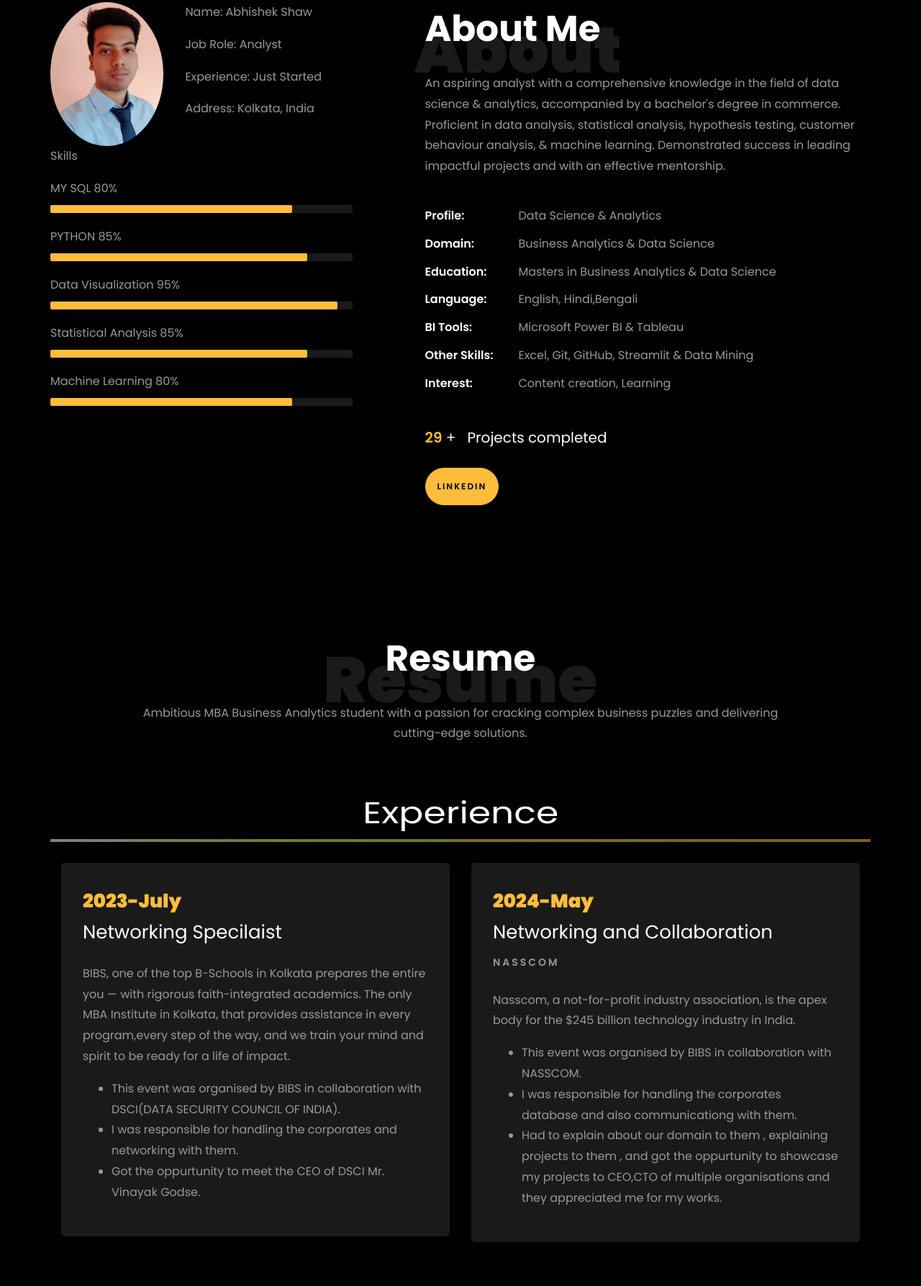
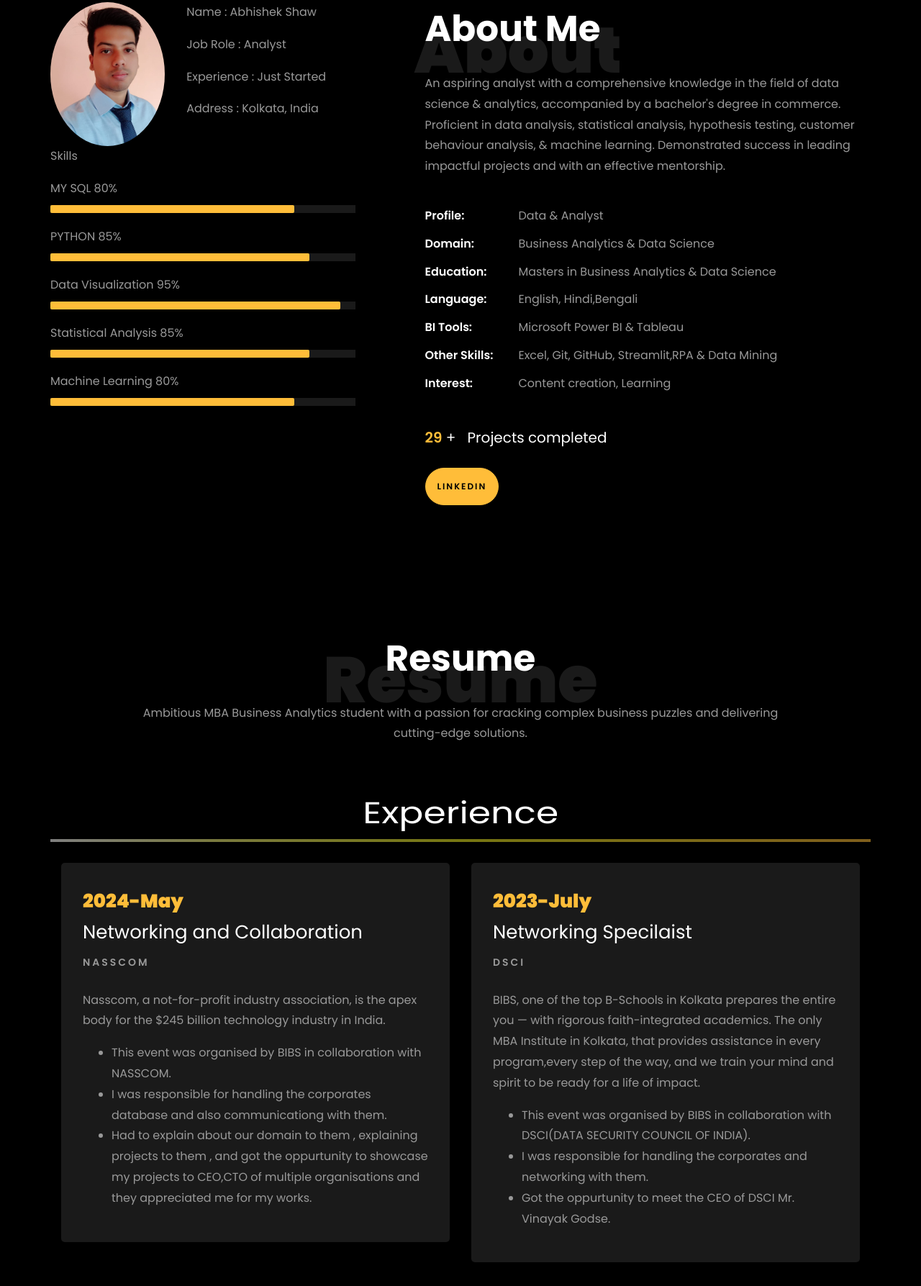
Before and after one commit to abhishekshaw020/abhishekshaw.github.io, a plain HTML site: page index.html in a window 1280 px wide. Shown: the part 859-2646 px from the top of the page at 72% size. Drawn offline with Linux system fonts and the light colour scheme; animation ran at ten frames a second; files whose address does not match are found by name.

Commit message:
Update index.html

```diff
--- a/index.html
+++ b/index.html
@@ -219,10 +219,10 @@
 									<!-- Details next to profile image -->
 									<div class="col-sm-6 col-md-7">
 									  <div class="about-info">
-										<p><span class="title-s">Name: </span> <span>Abhishek Shaw</span></p>
-										<p><span class="title-s">Job Role: </span> <span>Analyst</span></p>
-										<p><span class="title-s">Experience: </span> <span>Just Started</span></p>
-										<p><span class="title-s">Address: </span> <span>Kolkata, India</span></p>
+										<p><span class="title-s">Name : </span> <span> Abhishek Shaw</span></p>
+										<p><span class="title-s">Job Role : </span> <span> Analyst</span></p>
+										<p><span class="title-s">Experience : </span> <span> Just Started</span></p>
+										<p><span class="title-s">Address : </span> <span> Kolkata, India</span></p>
 									  </div>
 									</div>
 								  </div>
@@ -274,12 +274,12 @@
 									Proficient in data analysis, statistical analysis, hypothesis testing, customer behaviour analysis, &amp; machine learning.
 									Demonstrated success in leading impactful projects and with an effective mentorship.</p>
 								<ul class="about-info mt-4 px-md-0 px-2">
-									<li class="d-flex"><span>Profile:</span> <span>Data Science &amp; Analytics</span></li>
+									<li class="d-flex"><span>Profile:</span> <span>Data &amp; Analyst</span></li>
 									<li class="d-flex"><span>Domain:</span> <span>Business Analytics &amp; Data Science </span></li>
 									<li class="d-flex"><span>Education:</span> <span>Masters in Business Analytics & Data Science</span></li>
 									<li class="d-flex"><span>Language:</span> <span>English, Hindi,Bengali</span></li>
 									<li class="d-flex"><span>BI Tools:</span> <span>Microsoft Power BI &amp; Tableau</span></li>
-									<li class="d-flex"><span>Other Skills:</span> <span> Excel, Git, GitHub, Streamlit &amp; Data Mining</span></li>
+									<li class="d-flex"><span>Other Skills:</span> <span> Excel, Git, GitHub, Streamlit,RPA &amp; Data Mining</span></li>
 									<li class="d-flex"><span>Interest:</span> <span>Content creation, Learning</span></li>
 
 								</ul>
@@ -324,22 +324,6 @@
 		<div class="row">
 				<div class="col-md-6">
 					<div class="resume-wrap ftco-animate">
-						<span class="date">2023-July</span>
-						<h2>Networking Specilaist</h2>
-						<span class="position"></span>
-						<p class="mt-4">BIBS, one of the top B-Schools in Kolkata prepares the entire you — with rigorous faith-integrated academics. The only MBA Institute in Kolkata, that provides assistance in every program,every step of the way, and we train your mind and spirit to be ready for a life of impact.
-							<ul>
-								<li>This event was organised by BIBS in collaboration with DSCI(DATA SECURITY COUNCIL OF INDIA).</li>
-								<li>I was responsible for handling the corporates and networking with them.</li>
-								<li>Got the oppurtunity to meet the CEO of DSCI Mr. Vinayak Godse.</li>
-							</ul>
-						</p>
-					</div>
-
-				</div>
-
-				<div class="col-md-6">
-					<div class="resume-wrap ftco-animate">
 						<span class="date">2024-May</span>
 						<h2>Networking and Collaboration</h2>
 						<span class="position">NASSCOM</span>
@@ -348,6 +332,21 @@
 								<li>This event was organised by BIBS in collaboration with NASSCOM.</li>
 								<li>I was responsible for handling the corporates database and also communicationg with them.</li>
 								<li>Had to explain about our domain to them , explaining projects to them , and got the oppurtunity to showcase my projects to CEO,CTO of multiple organisations and they appreciated me for my works.</li>
+							</ul>
+						</p>
+					</div>
+
+				</div>
+			<div class="col-md-6">
+					<div class="resume-wrap ftco-animate">
+						<span class="date">2023-July</span>
+						<h2>Networking Specilaist</h2>
+						<span class="position">DSCI</span>
+						<p class="mt-4">BIBS, one of the top B-Schools in Kolkata prepares the entire you — with rigorous faith-integrated academics. The only MBA Institute in Kolkata, that provides assistance in every program,every step of the way, and we train your mind and spirit to be ready for a life of impact.
+							<ul>
+								<li>This event was organised by BIBS in collaboration with DSCI(DATA SECURITY COUNCIL OF INDIA).</li>
+								<li>I was responsible for handling the corporates and networking with them.</li>
+								<li>Got the oppurtunity to meet the CEO of DSCI Mr. Vinayak Godse.</li>
 							</ul>
 						</p>
 					</div>
@@ -400,7 +399,7 @@
           <div class="col-md-7 heading-section text-center ftco-animate">
             <h1 class="big big-2">Projects</h1>
             <h2 class="mb-4">Projects</h2>
-            <p>Below are my sample projects on MYSQL, Python, Power BI and Machine Learning .</p>
+            <p>Below are my projects on MYSQL, Python, Power BI and Machine Learning .</p>
           </div>
         </div>
         <div class="row d-flex">
@@ -497,7 +496,7 @@
           <div class="col-md d-flex justify-content-center counter-wrap ftco-animate">
             <div class="block-18">
               <div class="text">
-                <strong class="number" data-number="68">0</strong>
+                <strong class="number" data-number="74">0</strong>
                 <span>Certifications</span>
               </div>
             </div>
@@ -620,7 +619,7 @@
 			<br>
 			<div class="row justify-content-center">
 				<div class="col-md-7 ftco-animate text-center">
-					<h2>Have a<span> Question?  </span> <a href="https://forms.gle/BNhpjhm2UCn9HpxXA" class="btn btn-primary py-3 px-5">Click Here</a> </h2>
+					<h2>Have a<span> Question?  </span> <a href="https://forms.gle/BNhpjhm2UCn9HpxXA" class="btn btn-primary py-3 px-5" target="_blank">Click Here</a> </h2>
 				</div>
 			</div>
 				<br>
@@ -646,7 +645,7 @@
 			<div class="col-md-12 text-center">
 
 			  <p><!-- Link back to Colorlib can't be removed. Template is licensed under CC BY 3.0. -->
-	Copyright &copy;<script>document.write(new Date().getFullYear());</script> All rights reserved | This template is made with <i class="icon-heart color-danger" aria-hidden="true"></i> by <a href="#" target="_blank">Abhishek</a>
+	Copyright &copy;<script>document.write(new Date().getFullYear());</script> All rights reserved | With Love <i class="icon-heart color-danger" aria-hidden="true"></i> from <a href="#" target="_blank">Abhishek</a>
 	<!-- Link back to Colorlib can't be removed. Template is licensed under CC BY 3.0. --></p>
 			</div>
 		  </div>
```
